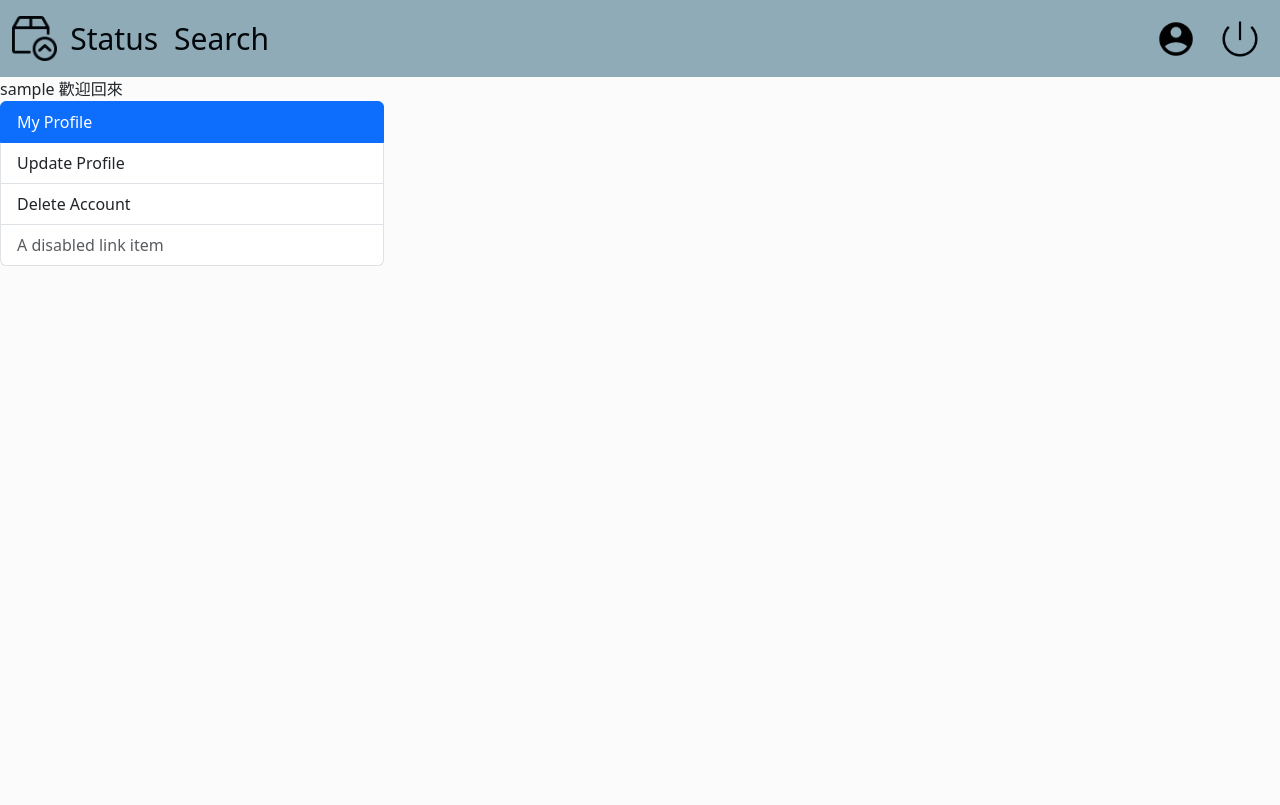
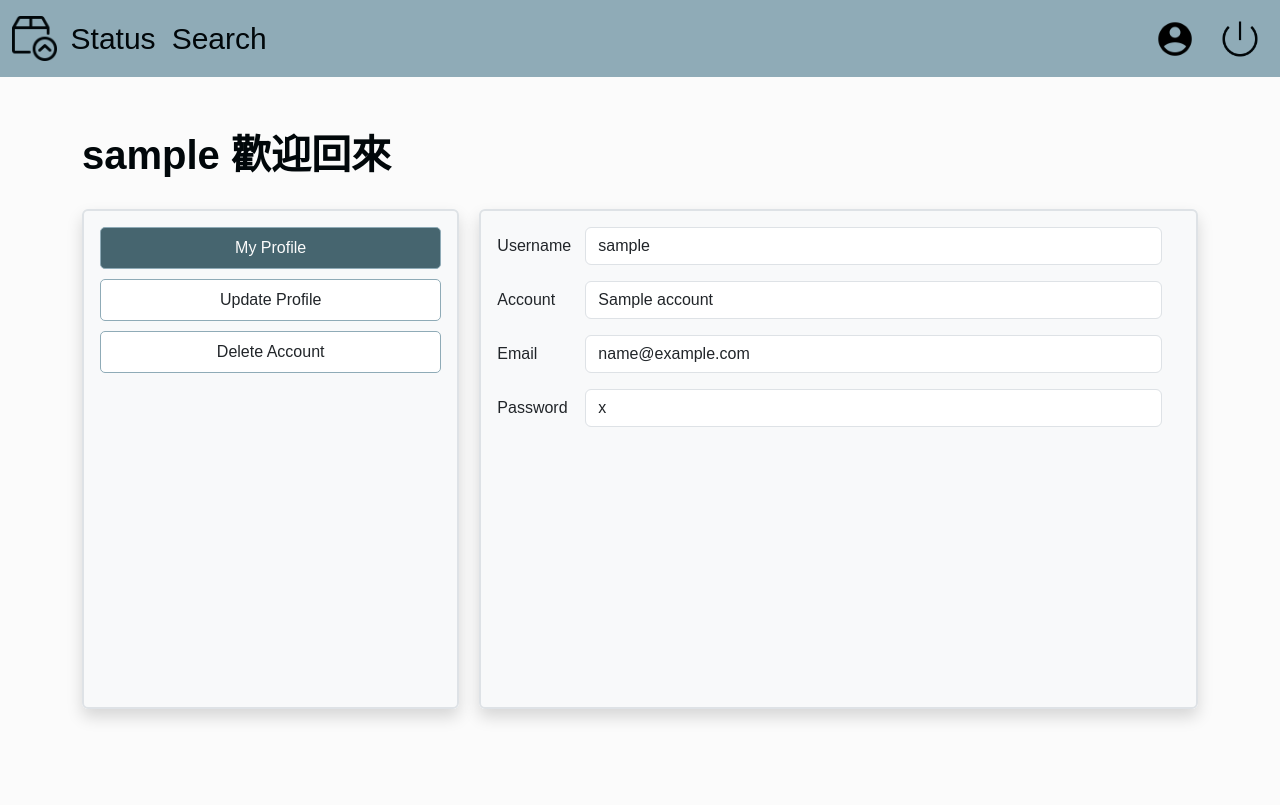
Before and after one commit to miamii11036/WarehouseVerification.github.io, a Django app: template ShippingSystem/myweb/templates/enroll&login/member.html in a window 1280 px wide. Before the commit the page ends 266 px from the top, so only its background shows below. Run offline with Django 5.2, Linux system fonts and the light colour scheme; the template is opened without the code that fills it: most values are stand-ins (such as "Sample title", 1, 10 or a date in 2020).

Commit message:
會員資料頁面

```diff
--- a/ShippingSystem/ShippingSystem/urls.py
+++ b/ShippingSystem/ShippingSystem/urls.py
@@ -17,7 +17,7 @@ Including another URLconf
 
 from django.contrib import admin
 from django.urls import path
-from myweb.views import index, enroll, enrollok, user_login, member
+from myweb.views import index, enroll, enrollok, user_login, member_data
 
 urlpatterns = [
     path("admin/", admin.site.urls),
@@ -25,5 +25,5 @@ urlpatterns = [
     path("enroll/", enroll),
     path("enrollok/", enrollok),
     path("login/", user_login, name="login"),
-    path("member/", member)
+    path("member/data/", member_data, name="member_data")
 ]
--- a/ShippingSystem/myweb/templates/enroll&login/enroll.html
+++ b/ShippingSystem/myweb/templates/enroll&login/enroll.html
@@ -88,7 +88,7 @@
                     <label for="password">Create a Password</label>
                 </div>
 
-                <div class="form-floating mb-3">
+                <div class="form-floating">
                     <input type="password" name="confirm_password" class="form-control" id="confirm_password" placeholder="Confirm Password" required>
                     <label for="confirm_password">Confirm Password</label>
                 </div>
--- a/ShippingSystem/myweb/templates/enroll&login/member.html
+++ b/ShippingSystem/myweb/templates/enroll&login/member.html
@@ -4,24 +4,104 @@
 
 {% block head %}
 <style>
-    body{
-        background-color: #FBFBFB;
+/* 通用樣式 */
+    body {
+        font-family: Arial, sans-serif; /* 簡單設定字體 */
+        background-color: #FBFBFB; /* 背景顏色 */
+        margin: 0;
+        padding: 0;
+    }
+
+    /* 標題樣式 */
+    #title {
+        color: #01070A;
+    }
+
+    /* 功能列表樣式 */
+    #functionlist {
+        min-width: 200px; /* 設定側邊欄最小寬度 */
+        min-height: 500px;
+    }
+
+    #functionlist .list-group-item {
+        border-radius: 5px; /* 邊角圓滑 */
+        margin-bottom: 10px; /* 元素間距 */
+        text-align: center;
+        border: 1px solid #8FABB7;
+    }
+
+    /* Active 狀態的樣式 */
+    #functionlist .list-group-item.active {
+        background-color: #46656F;
+        color: #FBFBFB;
+    }
+
+    /* 內容區樣式 */
+    #functiondata {
+        min-height: 500px; /* 設定內容區最小高度 */
+    }
+
+    /* 響應式設計 */
+    @media (max-width: 768px) {
+        .d-flex {
+            flex-direction: column; /* 小螢幕改為垂直排列 */
+        }
+
+        #functionlist {
+            margin-bottom: 20px; /* 增加間距 */
+        }
     }
 </style>
 {% endblock %}
 
 <!-----------------------這裡是會員資料----------------------------------------------------------------->
 {% block content %}
-<div>{{username}} 歡迎回來</div>
-<fieldset class="functionlist">
-  <div class="list-group" style="width: 30%;">
-    <a href="#" class="list-group-item list-group-item-action active" aria-current="true">
-    My Profile
-    </a>
-    <a href="#" class="list-group-item list-group-item-action">Update Profile</a>
-    <a href="#" class="list-group-item list-group-item-action">Delete Account</a>
-    <a class="list-group-item list-group-item-action disabled" aria-disabled="true">A disabled link item</a>
+<div class="container my-5">
+  <!-- 標題區域 -->
+  <div id="title" class="text-start fs-1 fw-bold ">{{username}} 歡迎回來</div>
+  <div class="d-flex mt-4" style="gap: 20px;">
+      <!-- 功能列表 -->
+      <fieldset class="border border-2 rounded p-3 shadow p-3 mb-5 bg-body-tertiary rounded" id="functionlist" style="flex: 1; background-color: #FBFBFB;">
+          <div class="list-group" id="list">
+              <button type="button" class="list-group-item list-group-item-action active" aria-current="true" id="loadMemberData">
+                  My Profile
+              </button>
+              <button type="button" class="list-group-item list-group-item-action" >
+                  Update Profile
+              </button>
+              <button type="button" class="list-group-item list-group-item-action" >
+                  Delete Account
+              </button>
+          </div>
+      </fieldset>
+      <!-- 內容顯示區 -->
+      <fieldset class="border border-2 rounded shadow p-3 mb-5 bg-body-tertiary rounded" id="functiondata" style="flex: 2; background-color: #FBFBFB;">
+        <!--會員基本資料-->
+          <div id="user-data" class="row">
+            <label for="username" class="col-sm-2 col-form-label"
+                    style="padding-right: 0%; width: 100px;">
+                    Username</label>
+            <div class="col-sm-10" style="padding-left: 0px;" >
+              <input class="form-control" id="username" type="text" value="{{username}}" aria-label="{{username}}" readonly>
+            </div>
+            <p></p>
+            <label for="account" class="col-sm-2 col-form-label" style="padding-right: 0%; width: 100px;">Account</label>
+            <div class="col-sm-10" style="padding-left: 0px;" >
+              <input class="form-control" id="account" type="text" value="{{account}}" aria-label="{{account}}" readonly>
+            </div>
+            <p></p>
+            <label for="email" class="col-sm-2 col-form-label" style="padding-right: 0%; width: 100px;">Email</label>
+            <div class="col-sm-10" style="padding-left: 0px;" >
+              <input class="form-control" id="email" type="text" value="{{email}}" aria-label="{{email}}" readonly>
+            </div>
+            <p></p>
+            <label for="email" class="col-sm-2 col-form-label" style="padding-right: 0%; width: 100px;">Password</label>
+            <div class="col-sm-10" style="padding-left: 0px;" >
+              <input class="form-control" id="email" type="text" value="{{password}}" aria-label="{{password}}" readonly>
+            </div>
+          </div>
+      </fieldset>
+
   </div>
-</fieldset>
-
+</div>
 {% endblock %}
--- a/ShippingSystem/myweb/templates/index.html
+++ b/ShippingSystem/myweb/templates/index.html
@@ -7,6 +7,7 @@
     <link href="https://cdn.jsdelivr.net/npm/bootstrap@5.3.3/dist/css/bootstrap.min.css" rel="stylesheet" integrity="sha384-QWTKZyjpPEjISv5WaRU9OFeRpok6YctnYmDr5pNlyT2bRjXh0JMhjY6hW+ALEwIH" crossorigin="anonymous">
     <script src="https://cdn.jsdelivr.net/npm/bootstrap@5.3.3/dist/js/bootstrap.bundle.min.js" integrity="sha384-YvpcrYf0tY3lHB60NNkmXc5s9fDVZLESaAA55NDzOxhy9GkcIdslK1eN7N6jIeHz" crossorigin="anonymous"></script>
     <style>
+        /*#01070A  #46656F  #8FABB7 #D8DFE5 #FBFBFB*/
         body {
             margin: 0;
             height: 100vh; /* 確保高度覆蓋整個視窗 */
```
Also changed, not shown: ShippingSystem/myweb/views.py (+15 -9 lines), ShippingSystem/static/js/member_data.js (added, +70 -0 lines).
